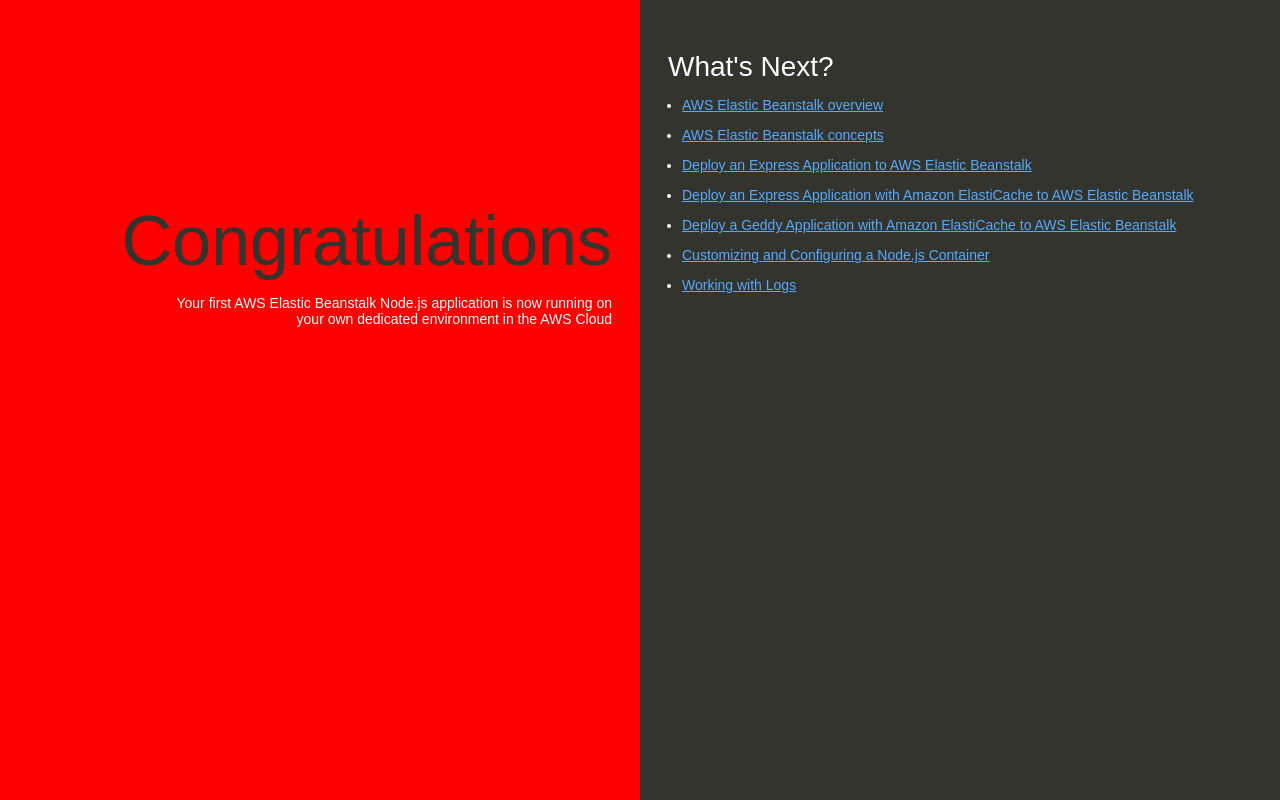
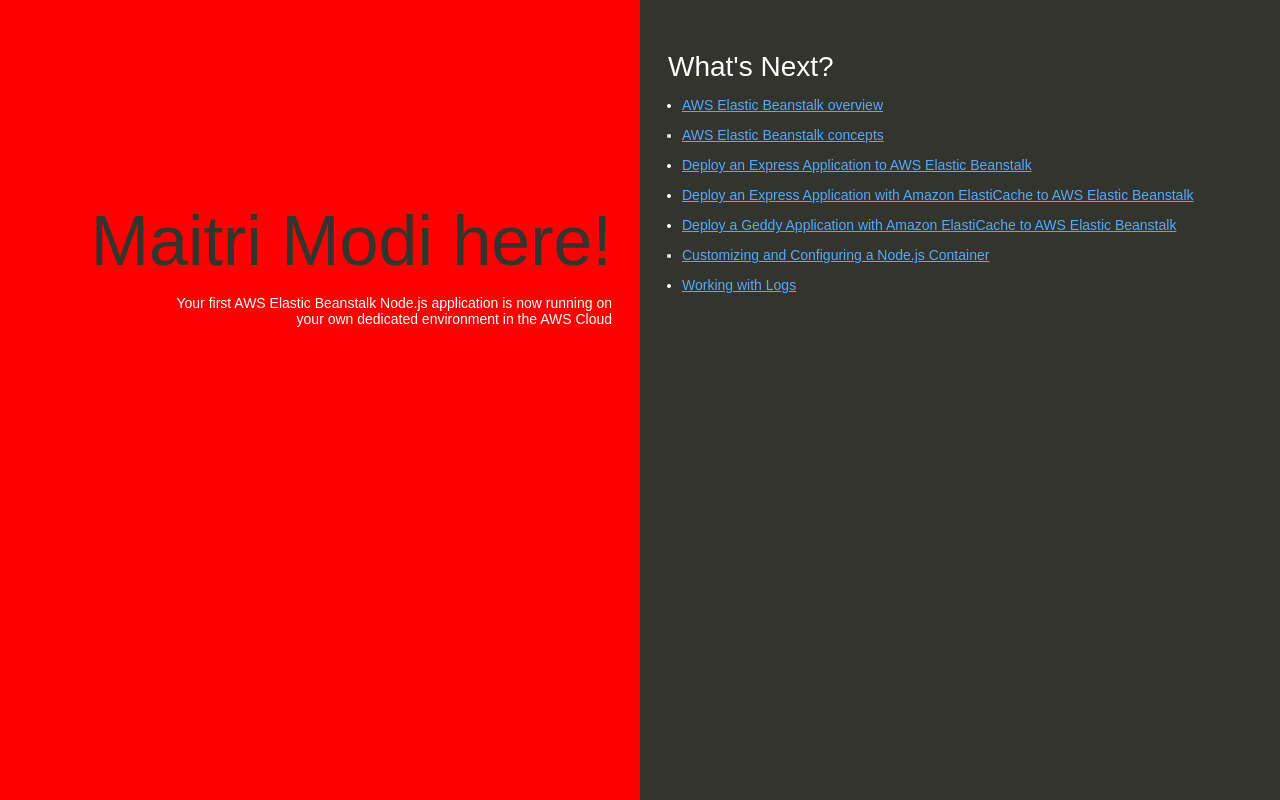
Before and after one commit to Maitrimodii/aws-cicd, a website: page index.html in a window 1280 px wide. Drawn offline with Linux system fonts and the light colour scheme.

Commit message:
Update header text to 'Maitri Modi here!'

```diff
--- a/index.html
+++ b/index.html
@@ -74,7 +74,7 @@
   </head>
   <body>
     <div class="textColumn">
-      <h1>Congratulations</h1>
+      <h1>Maitri Modi here!</h1>
       <p>Your first AWS Elastic Beanstalk Node.js application is now running on your own dedicated environment in the AWS Cloud</p>
     </div>
     <div class="linksColumn">
```
